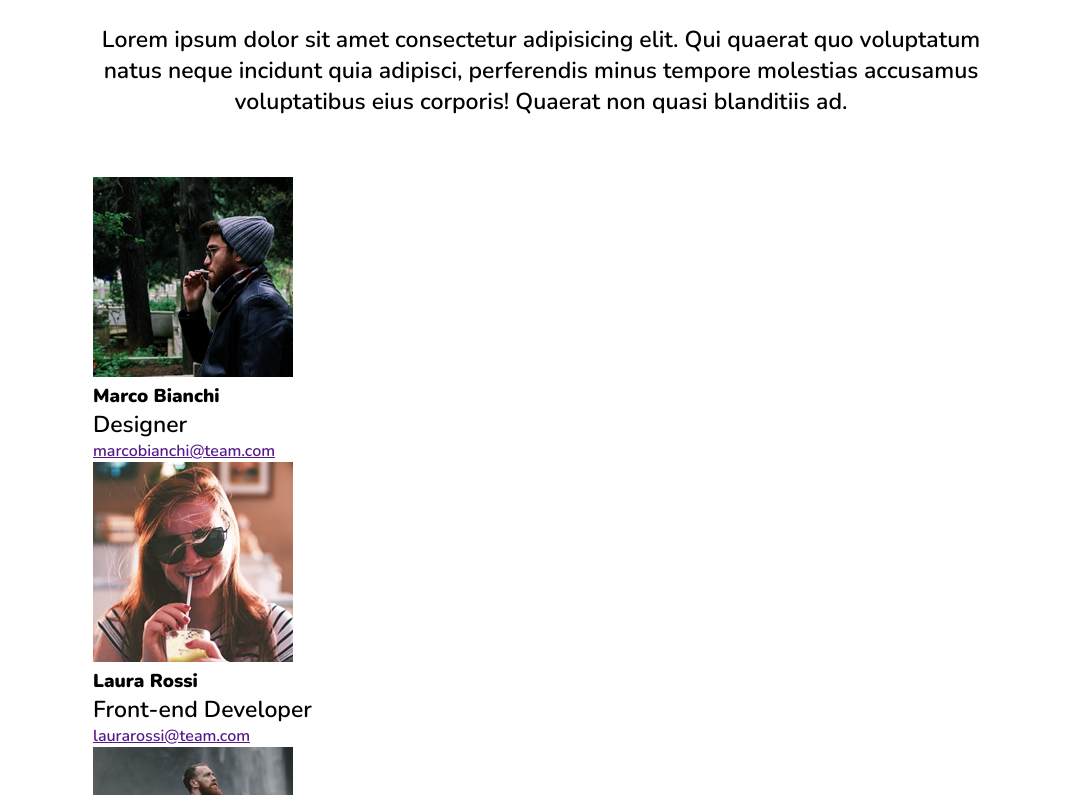
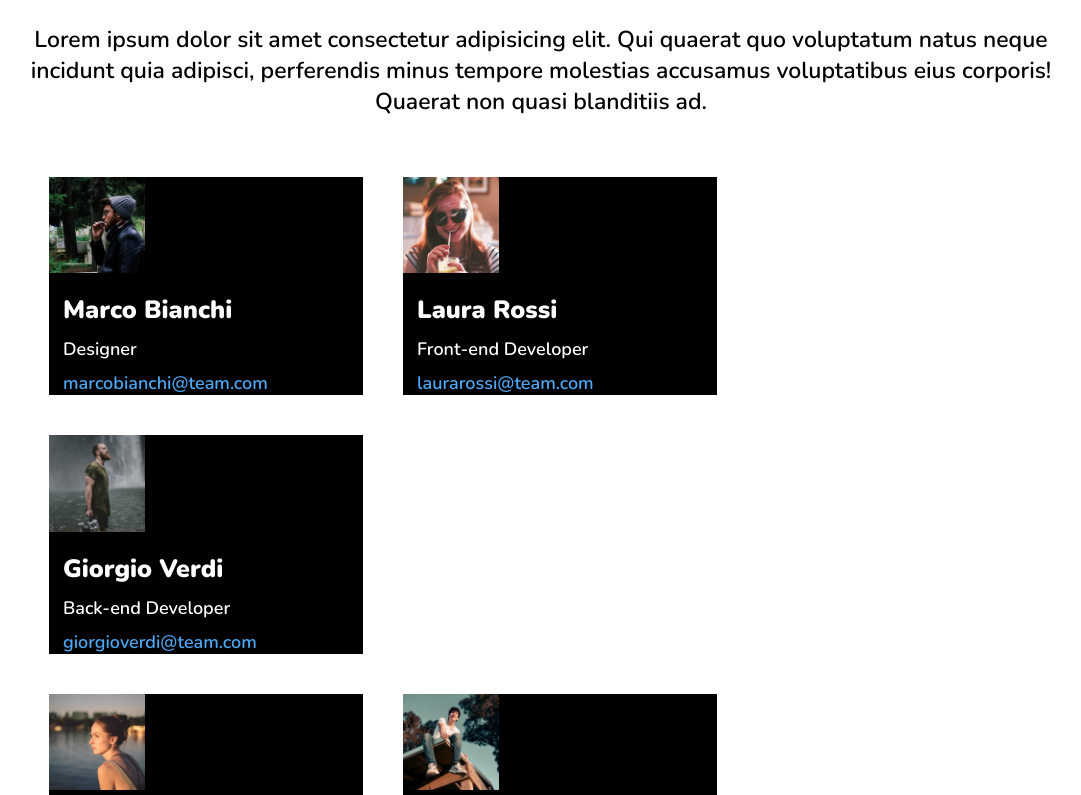
Before and after one commit to Aurora-Bizzo/html-css-float-cards, a plain HTML site: page index.html in a window 1280 px wide. Shown: the part 115-910 px from the top of the page, without its empty margins (99-1180 px from the left). Drawn offline with nearby package versions, Linux system fonts and the light colour scheme.

Commit message:
added main css

```diff
--- a/css/style.css
+++ b/css/style.css
@@ -5,14 +5,16 @@
 }
 
 body {
-    width: 70%;
+    width: 80%;
     margin: 0 auto;
     font-family: 'Nunito', sans-serif;
 }
 
+/*header*/
+
 header {
     text-align: center;
-    margin-bottom: 60px;
+    margin-bottom: 40px;
 }
 
 h1 {
@@ -21,6 +23,53 @@ h1 {
     font-size: 50px;
 }
 
-p {
+header > p {
     font-size: 23px;
 }
+
+/*main*/
+
+p, a {
+    font-size: 18px;
+}
+
+.row {
+    width: 100%
+}
+
+.row:after {
+    content: "";
+    display: table;
+    clear: both;
+}
+
+.column, img {
+    float:left;
+    width: calc(92%/3);
+    background-color: black;
+}
+
+.contents {
+    float: right;
+    color: white;
+    width: 300px;
+}
+
+.column {
+    margin: 20px;
+}
+
+a {
+    color: rgb(77, 169, 245);
+    text-decoration: none;
+    display: inline-block;
+}
+
+h3 {
+    font-size: 25px;
+    margin-top: 20px;
+}
+
+div > p, a {
+    margin-top: 10px
+}
--- a/index.html
+++ b/index.html
@@ -11,15 +11,16 @@
     <title>Document</title>
 </head>
 <body>
+<!--Header-->
     <header>
-        <div>
             <h1><strong>Meet Our Team</strong></h1>
-            <p>Lorem ipsum dolor sit amet consectetur adipisicing elit. Qui quaerat quo voluptatum natus neque incidunt quia adipisci, perferendis minus tempore molestias accusamus voluptatibus eius corporis! Quaerat non quasi blanditiis ad.</p>
-        </div>
+            <p id>Lorem ipsum dolor sit amet consectetur adipisicing elit. Qui quaerat quo voluptatum natus neque incidunt quia adipisci, perferendis minus tempore molestias accusamus voluptatibus eius corporis! Quaerat non quasi blanditiis ad.</p>
     </header>
+<!--Main-->
     <main>
-        <div></div>
-        <div>
+<!--First Row-->
+        <div class="row">
+            <div class="column">
                 <img src="./img/male1.png" alt="male1">
                 <div class="contents">
                     <h3>Marco Bianchi</h3>
@@ -27,7 +28,7 @@
                     <a href="">marcobianchi@team.com</a>
                 </div>
             </div>
-        <div>
+            <div class="column">
                 <img src="./img/female1.png" alt="female1">
                 <div class="contents">
                     <h3>Laura Rossi</h3>
@@ -35,7 +36,7 @@
                     <a href="">laurarossi@team.com</a>
                 </div>
             </div>
-        <div>
+            <div class="column">
                 <img src="./img/male2.png" alt="male2">
                 <div class="contents">
                     <h3>Giorgio Verdi</h3>
@@ -43,7 +44,10 @@
                     <a href="">giorgioverdi@team.com</a>
                 </div>
             </div>
-        <div>
+        </div>
+<!--Second Row-->
+        <div class="row">
+            <div class="column">
                 <img src="./img/female2.png" alt="female2">
                 <div class="contents">
                     <h3>Marta Ipsum</h3>
@@ -51,7 +55,7 @@
                     <a href="">martaipsum@team.com</a>
                 </div>
             </div>
-        <div>
+            <div class="column">
                 <img src="./img/male3.png" alt="male3">
                 <div class="contents">
                     <h3>Roberto Lorem</h3>
@@ -59,7 +63,7 @@
                     <a href="">robertolorem@team.com</a>
                 </div>
             </div>
-        <div>
+            <div class="column">
                 <img src="./img/female3.png" alt="female3">
                 <div class="contents">
                     <h3>Daniela Amet</h3>
@@ -67,6 +71,9 @@
                     <a href="">danielaamet@team.com</a>
                 </div>
             </div>
+        </div>
+
+
     </main>
 </body>
 </html>
```
Lines whose indentation alone changed are shown as unchanged.
